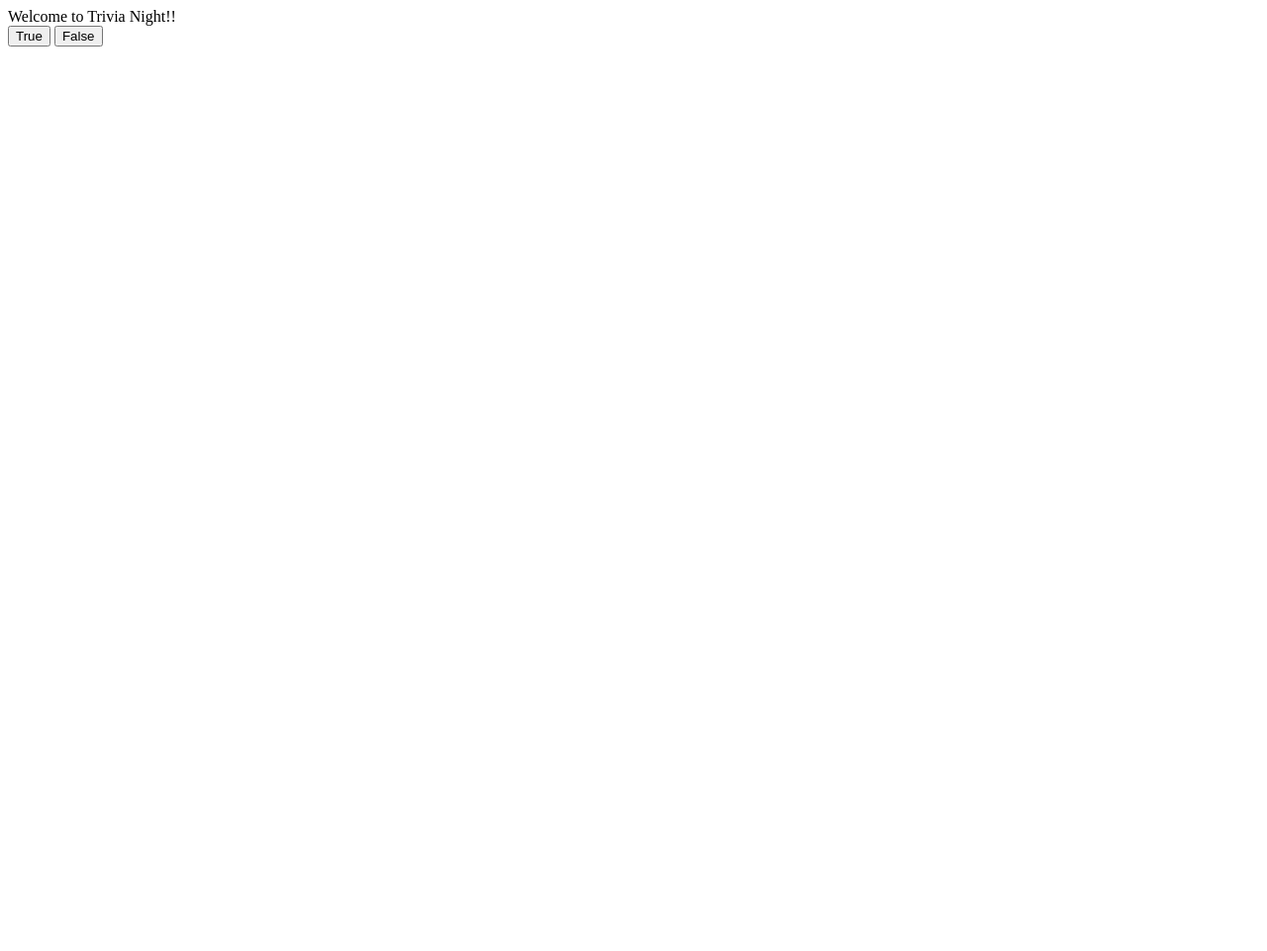
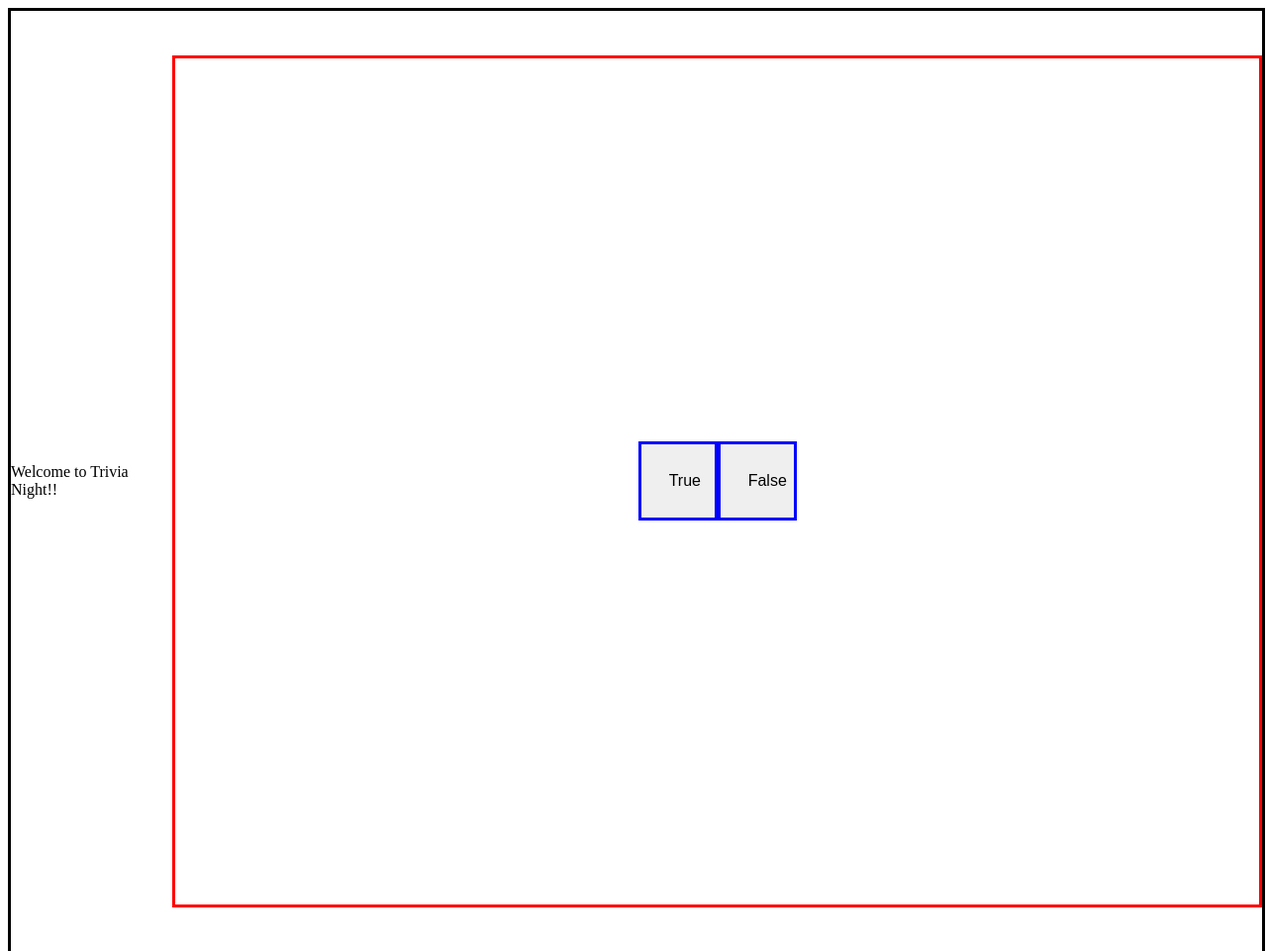
Before and after one commit to NateRendon/Trivia-Game, a plain HTML site: page index.html in a window 1280 px wide. Shown: the top 961 px of the page at 99% size. Before the commit the page ends 800 px from the top, so only its background shows below. Drawn offline with Linux system fonts and the light colour scheme.

Commit message:
added some css for positioning

```diff
--- a/assets/css/style.css
+++ b/assets/css/style.css
@@ -1,8 +1,31 @@
+#background {
+    height: 950px;
+    width: 100%;
+    border: solid black;
+    display: flex;
+    justify-content: center;
+    align-items: center;
+}
 
 #main {
-    height:80%;
-    width:80%;
-    opacity: .2;
-    color: red;
-    border: solid black;
+    height:90%;
+    width:90%;
+    border: solid red;
+    display: flex;
+    justify-content: center;
+    align-items: center;
+    text-align: center;
 }
+
+.block {
+    display: block;
+    height: 80px;
+    width: 80px;
+    border: solid blue;
+    padding: 14px 28px;
+    font-size: 16px;
+    cursor: pointer;
+    justify-content: center;
+    align-items: center;
+    text-align: center;
+  }
--- a/index.html
+++ b/index.html
@@ -1,15 +1,17 @@
 <!DOCTYPE html>
 <head>
     <title>Trivia Night!!</title>
-    <style href = "assets/css/style.css"></style>
+    <link rel = "stylesheet" href = "assets/css/style.css">
 </head>
 <body>
-    <div id = "main">
-    <header>Welcome to Trivia Night!!</header>
+    <div id = "background">
+        <header>Welcome to Trivia Night!!</header>
+        <div id = "main">
     <div class = "questions"></div>
-    <button type="button" class="btn btn-true">True</button>
-    <button type="button" class="btn btn-false">False</button>
+    <div class = "score"></div>
+    <button type="button" class="btn btn-true block">True</button>
+    <button type="button" class="btn btn-false block">False</button>
     </div>
-
-    <link href = "assets/JavaScript/app.js">
+    </div>
+    <script src = "assets/JavaScript/app.js"></script>
 </body>
```
